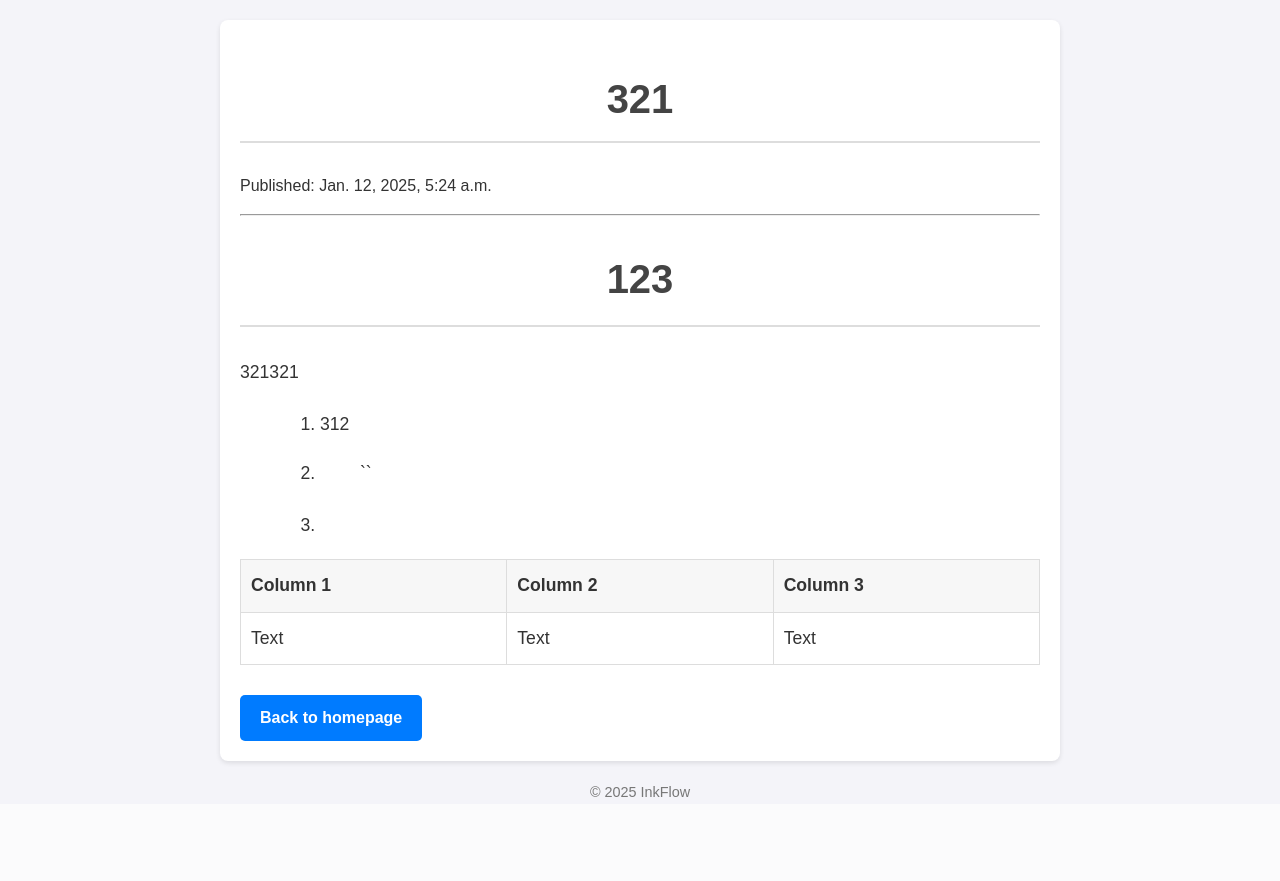
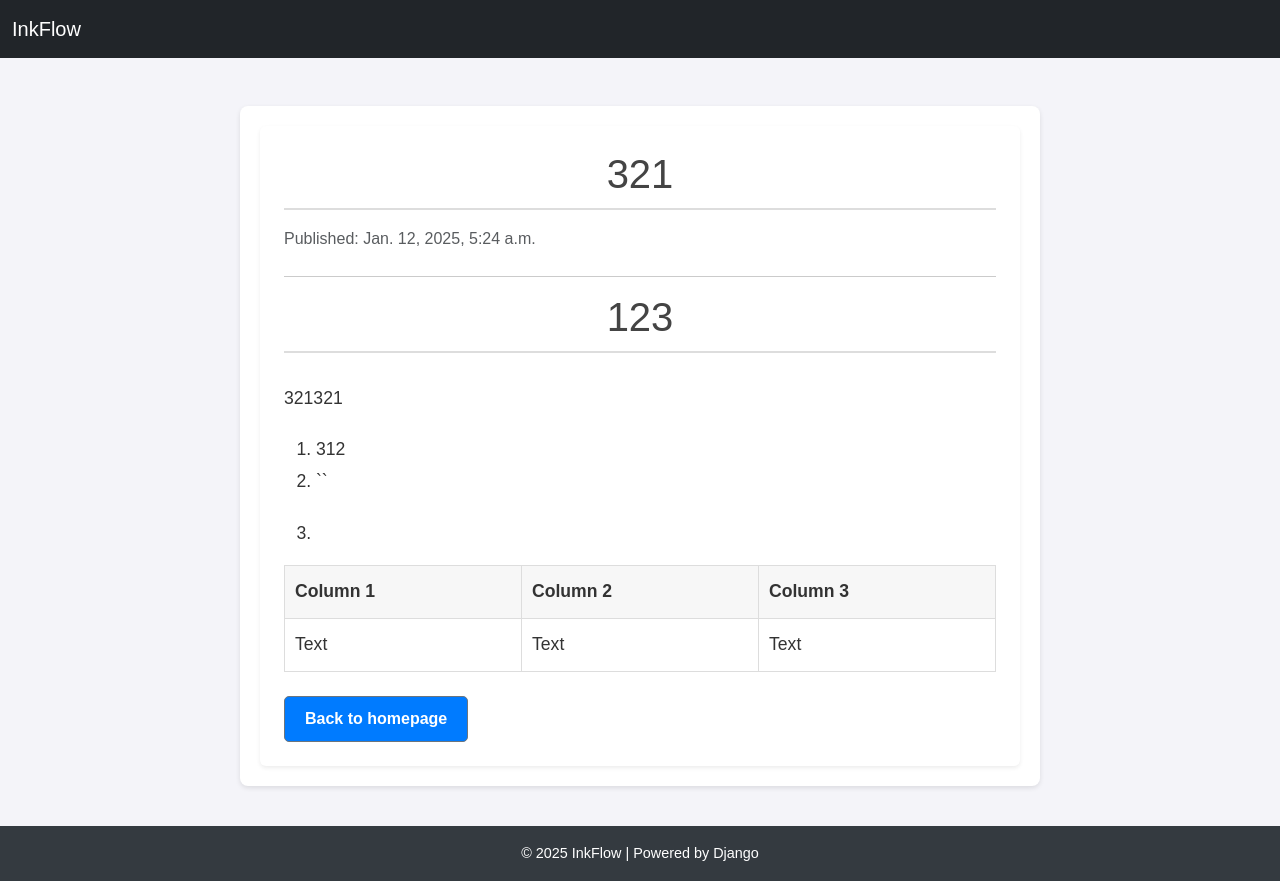
Before and after one commit to BretRen/inkflow, a Django app: page /article/4/ in a window 1280 px wide. Before the commit the page ends 797 px from the top, so only its background shows below. Run offline with Django 5.2, Linux system fonts and the light colour scheme; data comes from the database, SQL or seed files in the repository.

Commit message:
v1.0-dev1

```diff
--- a/blog/templates/blog/article_detail.html
+++ b/blog/templates/blog/article_detail.html
@@ -1,37 +1,84 @@
 {% load static %}
 <!DOCTYPE html>
-<html>
+<html lang="en">
 <head>
+    <meta charset="UTF-8">
+    <meta name="viewport" content="width=device-width, initial-scale=1.0">
     <title>{{ article.title }}</title>
-    <link rel="stylesheet" href="https://cdnjs.cloudflare.com/ajax/libs/highlight.js/11.7.0/styles/default.min.css">
+
+    <!-- 引入 Bootstrap -->
+    <link href="https://cdn.jsdelivr.net/npm/bootstrap@5.3.0/dist/css/bootstrap.min.css" rel="stylesheet">
+    <script src="https://cdn.jsdelivr.net/npm/bootstrap@5.3.0/dist/js/bootstrap.bundle.min.js"></script>
+
+    <!-- 引入 Highlight.js -->
+    <link rel="stylesheet" href="https://cdnjs.cloudflare.com/ajax/libs/highlight.js/11.7.0/styles/github.min.css">
     <script src="https://cdnjs.cloudflare.com/ajax/libs/highlight.js/11.7.0/highlight.min.js"></script>
     <script>hljs.highlightAll();</script>
-    <link rel="stylesheet" type="text/css" href="{% static 'blog/style.css' %}">
 
-
-    <!-- MathJax 支持 -->
+    <!-- 引入 MathJax -->
     <script type="text/javascript" async
         src="https://cdnjs.cloudflare.com/ajax/libs/mathjax/3.2.0/es5/tex-mml-chtml.js">
     </script>
 
-    <!-- Mermaid.js 支持 -->
+    <!-- 引入 Mermaid.js -->
     <script src="https://cdn.jsdelivr.net/npm/mermaid/dist/mermaid.min.js"></script>
     <script>
         document.addEventListener('DOMContentLoaded', () => {
             mermaid.initialize({ startOnLoad: true });
         });
     </script>
+
+    <!-- 引入自定义样式 -->
+    <link rel="stylesheet" type="text/css" href="{% static 'blog/style.css' %}">
+
+    <!-- 自定义样式 -->
+    <style>
+        /* 确保页面最小高度，并让页脚固定在底部 */
+        html, body {
+            height: 100%;
+            margin: 0;
+            display: flex;
+            flex-direction: column;
+        }
+
+        .content-wrapper {
+            flex: 1; /* 使主内容区域自动占据剩余空间 */
+        }
+
+        footer {
+            background-color: #343a40;
+            color: #fff;
+            text-align: center;
+            padding: 1rem 0;
+        }
+    </style>
 </head>
 <body>
-    <div class="container">
-        <h1>{{ article.title }}</h1>
-        <p class="text-muted">Published: {{ article.created_at }}</p>
-        <hr>
-        <div class="content">
-            {{ content_markdown|safe }}
+    <!-- 顶部导航栏 -->
+    <nav class="navbar navbar-dark bg-dark">
+        <div class="container-fluid">
+            <a class="navbar-brand" href="{% url 'article_list' %}">InkFlow</a>
         </div>
-        <a href="{% url 'article_list' %}" class="btn">Back to homepage</a>
+    </nav>
+
+    <!-- 主体内容 -->
+    <div class="container mt-5 content-wrapper">
+        <div class="shadow-sm p-4 bg-white rounded">
+            <!-- 标题 -->
+            <h1 class="mb-3">{{ article.title }}</h1>
+            <p class="text-muted mb-4">Published: {{ article.created_at }}</p>
+            <hr>
+            <!-- 内容 -->
+            <div class="content mb-4">
+                {{ content_markdown|safe }}
+            </div>
+            <a href="{% url 'article_list' %}" class="btn btn-secondary">Back to homepage</a>
+        </div>
     </div>
-    <footer>&copy; 2025 InkFlow</footer>
+
+    <!-- 页脚 -->
+    <footer>
+        &copy; 2025 InkFlow | Powered by Django
+    </footer>
 </body>
 </html>
```
